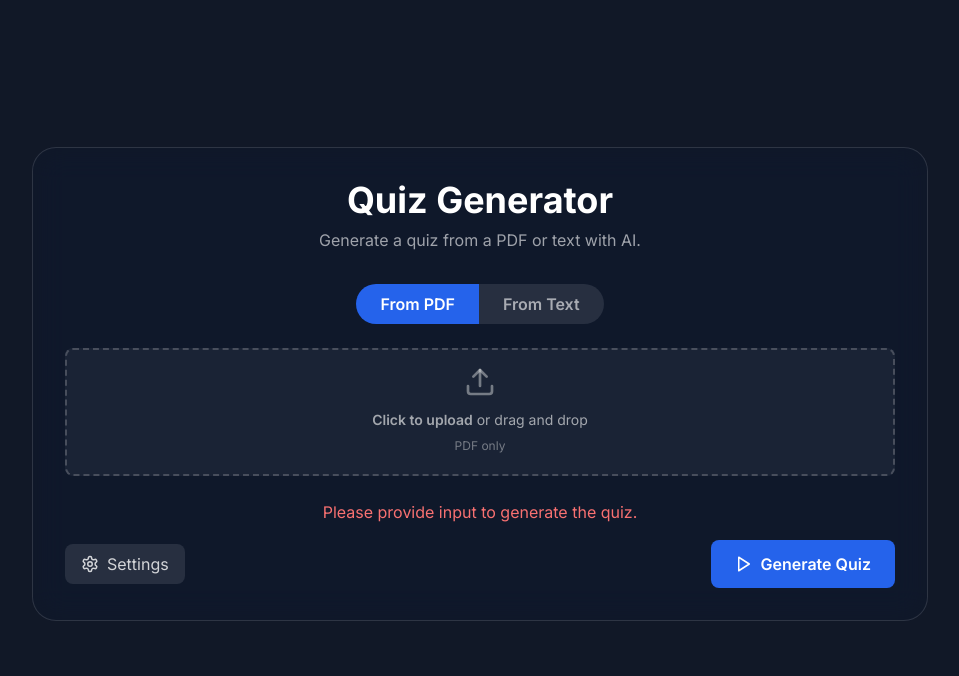
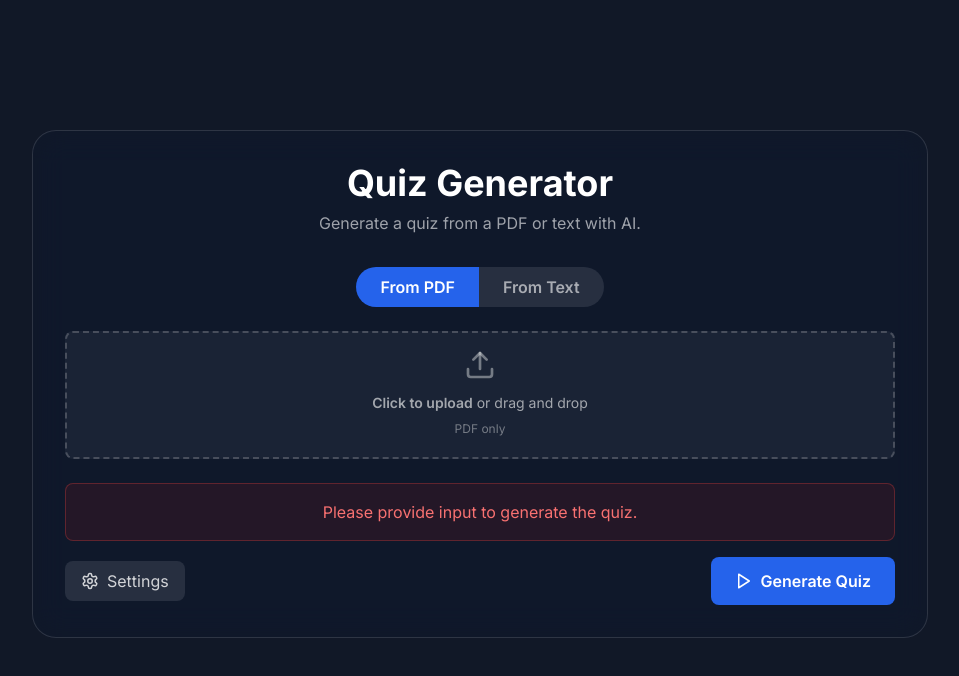
Before and after one commit to avalacious/quiz-wrl, a Next.js app: page / in a window 1280 px wide. Both pictures are taken after a click on the button "Generate Quiz". Shown: the top 676 px of the page, without its empty margins (160-1119 px from the left). Built offline with nearby package versions, Linux system fonts and the light colour scheme.

Commit message:
Update page.js

```diff
--- a/app/page.js
+++ b/app/page.js
@@ -26,6 +26,8 @@ export default function HomePage() {
   }
 
   const handleGenerate = async (settings) => {
+    console.log('Generate button clicked', { inputType, file, topicInput, settings })
+
     if ((inputType === 'pdf' && !file) || (inputType === 'text' && !topicInput && !syllabusInput)) {
       setError('Please provide input to generate the quiz.')
       return
@@ -46,16 +48,22 @@ export default function HomePage() {
     }
 
     try {
-      const response = await fetch('/api/generate', {
+      console.log('Calling API...')
+      const response = await fetch('/api', {
         method: 'POST',
         body: formData,
       })
 
-      const data = await response.json()
+      console.log('Response status:', response.status)
 
       if (!response.ok) {
-        throw new Error(data.details || 'Failed to generate quiz.')
+        const errorText = await response.text()
+        console.error('Response error:', errorText)
+        throw new Error(`HTTP ${response.status}: ${errorText}`)
       }
+
+      const data = await response.json()
+      console.log('Quiz data received:', data)
 
       setQuizData(data)
     } catch (err) {
@@ -77,7 +85,7 @@ export default function HomePage() {
 
   return (
     <div className="min-h-screen flex flex-col items-center justify-center p-4 bg-gray-900 text-white">
-      <div className="w-full max-w-4xl opacity-100 translate-y-0">
+      <div className="w-full max-w-4xl">
         <div className="glass-effect rounded-3xl p-8 mb-8">
           <div className="text-center mb-8">
             <h1 className="text-4xl font-bold mb-2">Quiz Generator</h1>
@@ -155,12 +163,15 @@ export default function HomePage() {
               )}
 
               {error && (
-                <div className="text-center text-red-400 mb-4">{error}</div>
+                <div className="text-center text-red-400 mb-4 p-4 bg-red-900/20 rounded-lg border border-red-500/30">
+                  {error}
+                </div>
               )}
+
               <QuizControls onGenerate={handleGenerate} isLoading={isLoading} />
             </>
           ) : (
-            <div className="opacity-100">
+            <div>
               <div className="mb-6 flex justify-end">
                 <button
                   onClick={handleReset}
```
